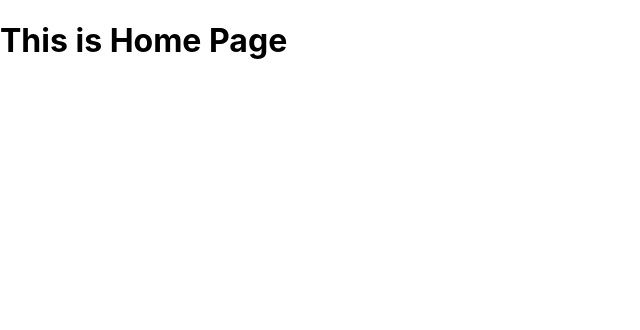
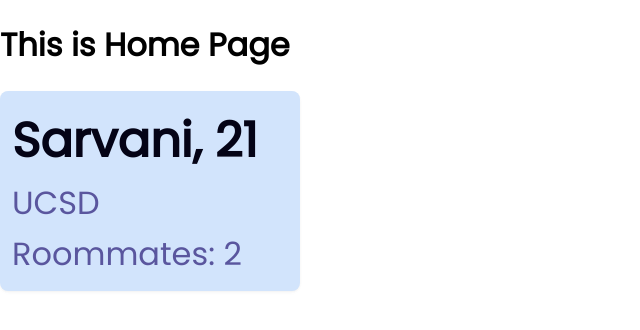
Before and after one commit to Olympicene/WildHacks-2024-Project, a React (Create React App) app in the folder client/: page /home in a window 1280 px wide. Shown: the top 330 px of the page, without its empty margins (0-640 px from the left). Built offline with nearby package versions, Linux system fonts and the light colour scheme.

Commit message:
main info card done

```diff
--- a/client/public/index.html
+++ b/client/public/index.html
@@ -3,6 +3,7 @@
   <head>
     <meta charset="utf-8" />
     <link rel="icon" href="%PUBLIC_URL%/favicon.ico" />
+    <link rel="stylesheet" href="https://fonts.googleapis.com/css?family=Poppins">
     <meta name="viewport" content="width=device-width, initial-scale=1" />
     <meta name="theme-color" content="#000000" />
     <meta
--- /dev/null
+++ b/client/src/components/Card/MainInfo/maininfo.css
@@ -0,0 +1,24 @@
+h1 {
+    font-family: "Poppins", sans-serif;
+}
+
+.info-title {
+    font-family: "Poppins", sans-serif;
+    font-weight: 600;
+    font-style: normal;
+    font-size: 3rem;
+    margin: 0;
+    color: #040316;
+    background-color: #d2e4fc;
+}
+
+.info-text {
+    font-family: "Poppins", sans-serif;
+    font-weight: 300;
+    font-style: normal;
+    font-size: 2rem;
+    margin : 0;
+    color: #5a569e;
+    background-color: #d2e4fc;
+
+}
--- /dev/null
+++ b/client/src/components/Card/MainInfo/maininfo.js
@@ -0,0 +1,24 @@
+import React from 'react';
+import { Card } from 'antd';
+
+const MainInfo = ({details}) => {
+  require('./maininfo.css');
+
+  return (
+    <Card
+      className='info-title'
+      size="small"
+      bordered={false}
+      style={{
+        width: 300
+      }}
+      hoverable
+    >
+      <p className="info-title">{details.name}, {details.age} </p>
+      <p className="info-text">{details.university}</p>
+      <p className="info-text">Roommates: {details.roommates}</p>
+    </Card>
+  );
+};
+
+export default MainInfo;
--- a/client/src/views/Homepage/Homepage.js
+++ b/client/src/views/Homepage/Homepage.js
@@ -1,8 +1,20 @@
-import * as React from 'react'
+import React from 'react';
+import MainInfo from '../../components/Card/MainInfo/maininfo';
+
 const Homepage = () => {
+    const userDetails = {
+        name: "Sarvani",
+        age: 21,
+        university: "UCSD",
+        roommates: 2
+    };
+
     return (
-        <h1>This is Home Page</h1>
-    )
-}
+        <div>
+            <h1>This is Home Page</h1>
+            <MainInfo details={userDetails} />
+        </div>
+    );
+};
 
 export default Homepage;
```
